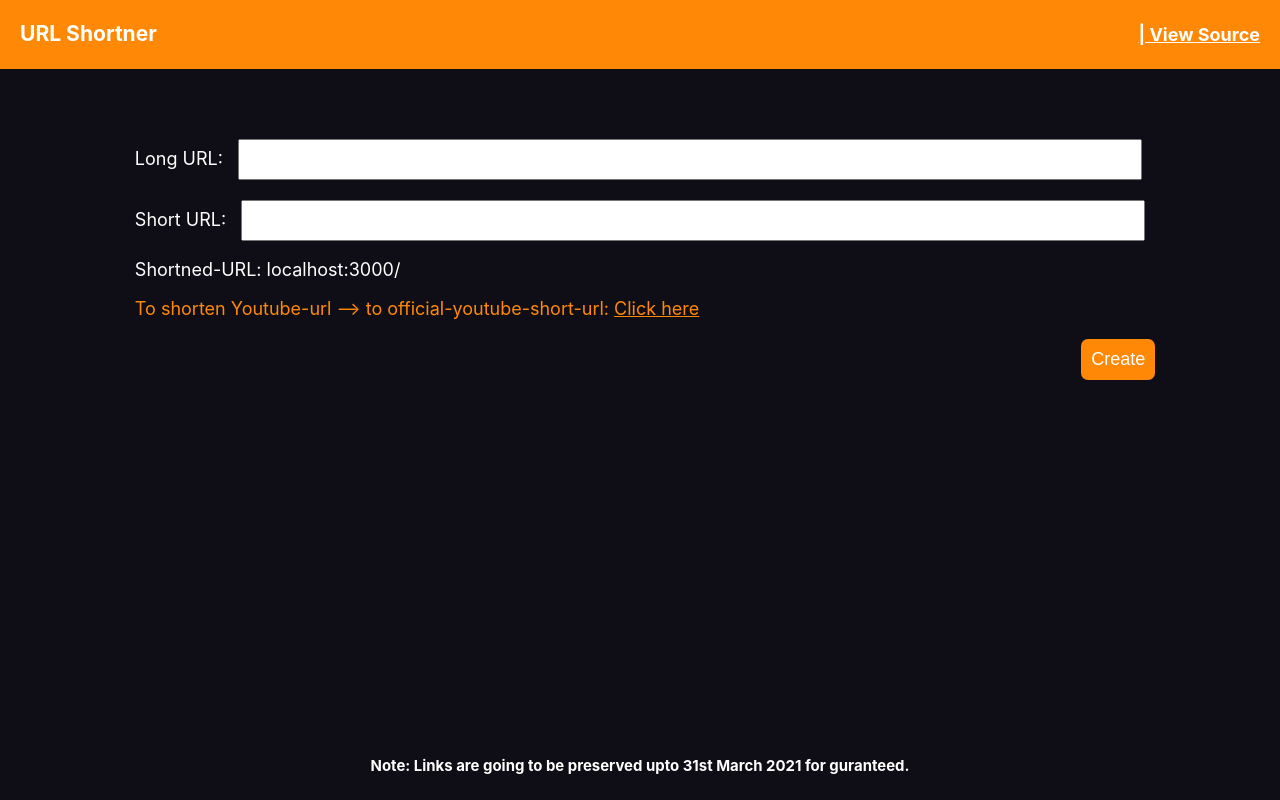
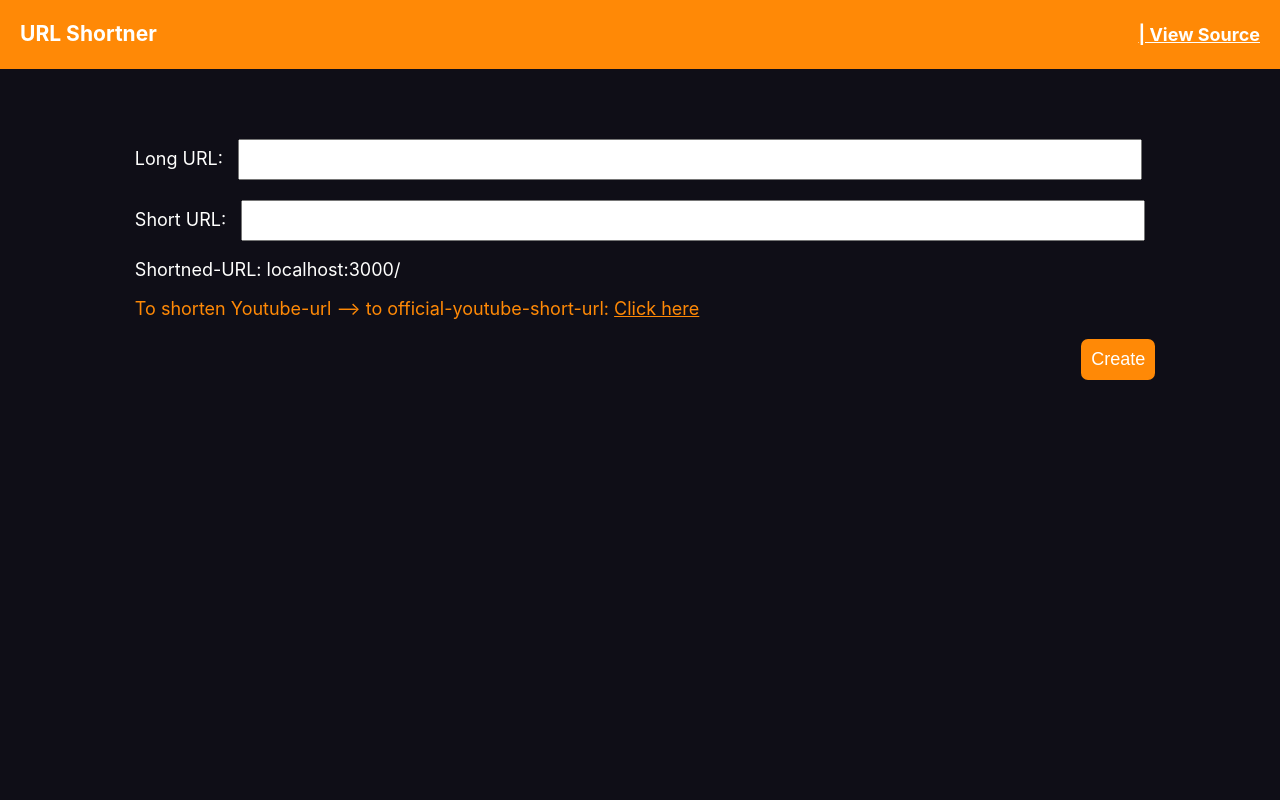
Before and after one commit to YoungMahesh/short, a Next.js app: page / in a window 1280 px wide. Built offline with nearby package versions, Linux system fonts and the light colour scheme.

Commit message:
removed storage limit notification

```diff
--- a/pages/index.js
+++ b/pages/index.js
@@ -83,9 +83,6 @@ export default function Home() {
 
 			</main>
 
-			<footer>
-				<h5>Note: Links are going to be preserved upto 31st March 2021 for guranteed.</h5>
-			</footer>
 		</div>
 	)
 }
--- a/pages/yt.js
+++ b/pages/yt.js
@@ -74,10 +74,6 @@ export default function Youtube() {
 				</div>
 
 			</main>
-
-			<footer>
-				<h5>Note: Links are going to be preserved upto 31st March 2021 for guranteed.</h5>
-			</footer>
 		</div>
 	)
 }
```
Also changed, not shown: .gitpod.yml (added), 1 other file (tests, documents, lock files or other folders).
